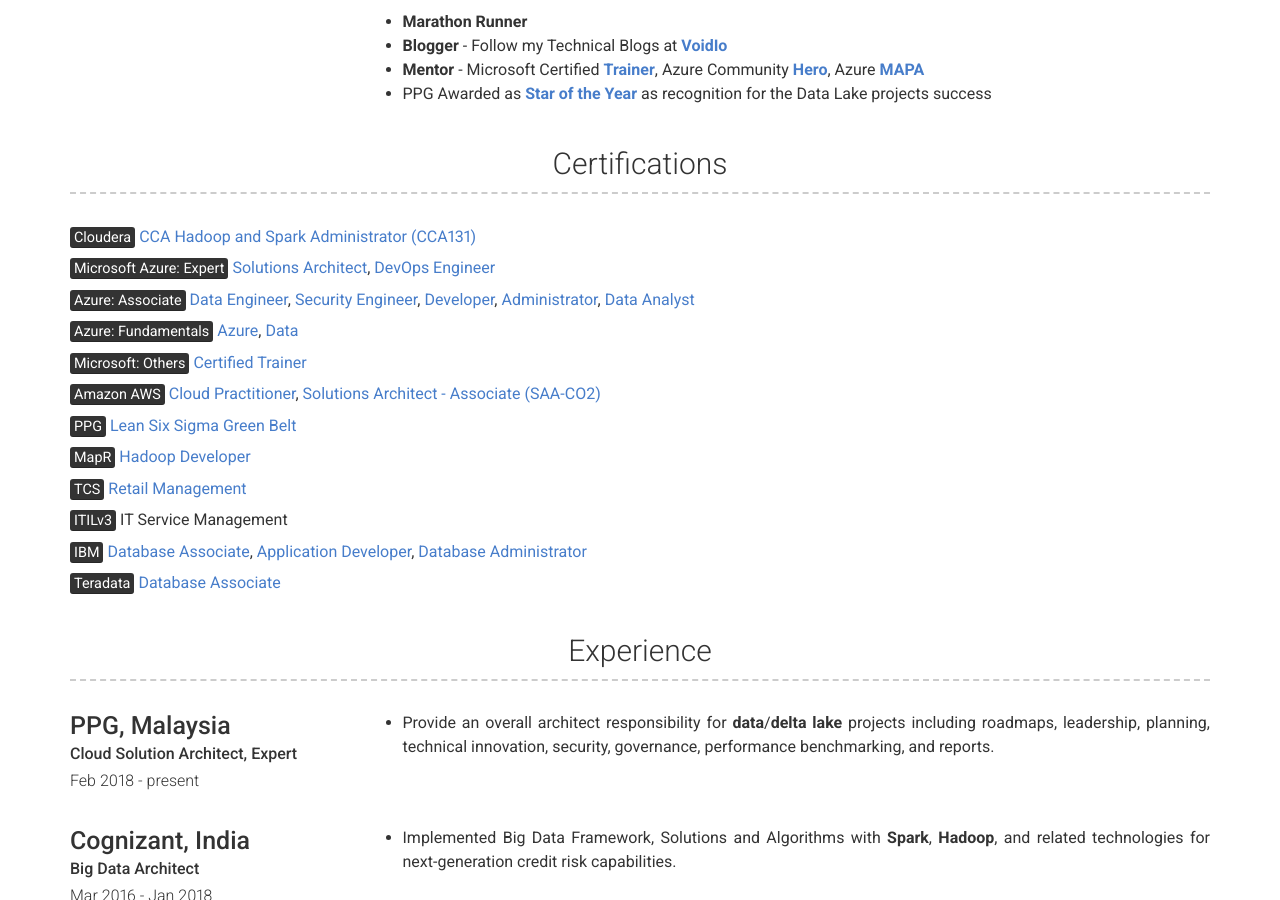
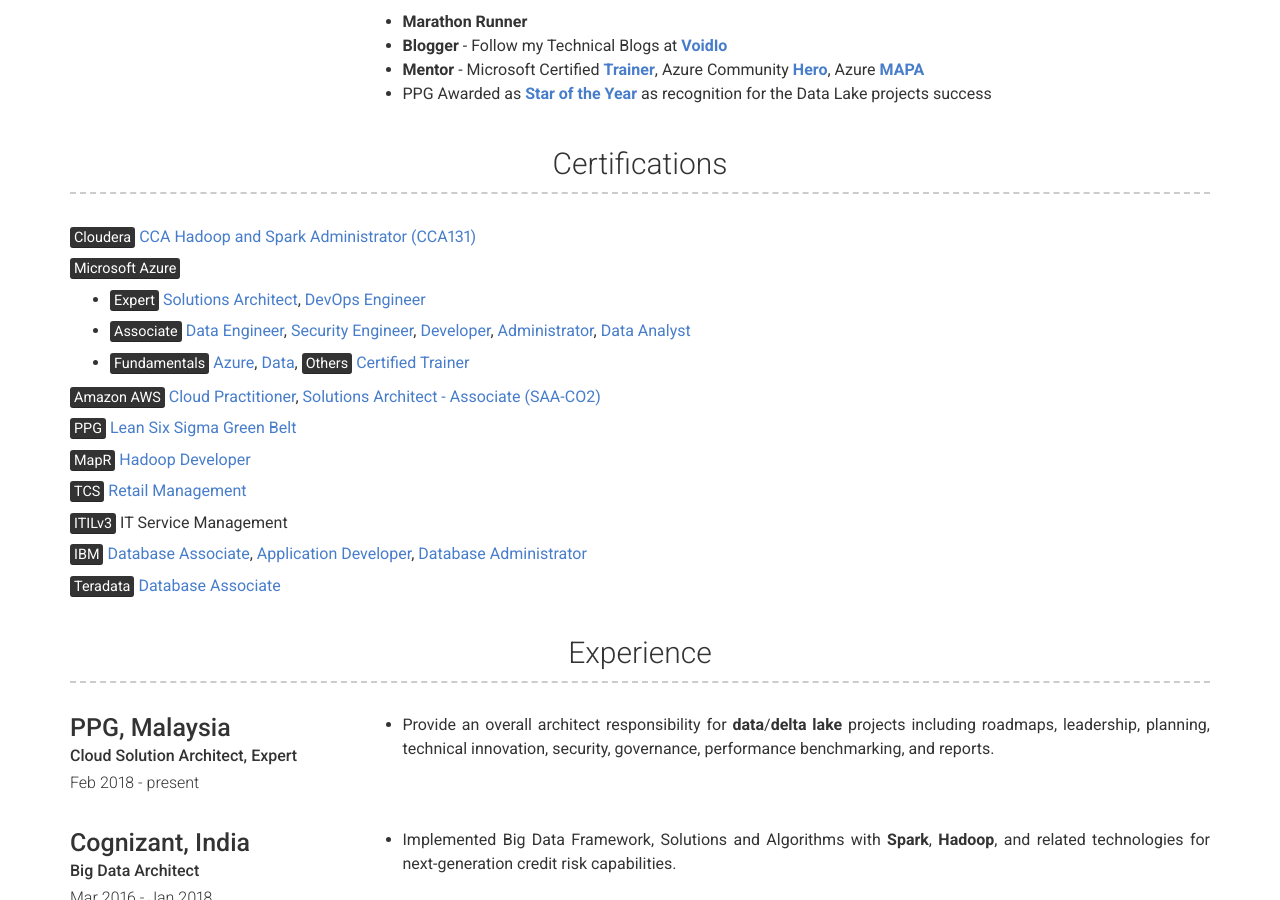
Before and after one commit to mohd-hasnain/mohd-hasnain.github.io, a Jekyll site: the page built from index.md, in a window 1280 px wide and 900 px high, scrolled down 621 px. Built offline with Jekyll 4.4.1, drawn with Linux system fonts in a browser that asks for light colours; nearby versions of some CDN libraries.

Commit message:
Update projects.yml

```diff
--- a/_data/projects.yml
+++ b/_data/projects.yml
@@ -3,19 +3,19 @@
   description: | # this will include new lines to allow paragraphs
       <mark>Cloudera</mark>  [CCA Hadoop and Spark Administrator (CCA131)](assets/main/CCA131.pdf)
 
-      <mark>Microsoft Azure: Expert</mark>  [Solutions Architect](assets/main/Microsoft_Certified_Professional_Certificate_1.pdf),
+      <mark>Microsoft Azure</mark>
+      - <mark>Expert</mark>  [Solutions Architect](assets/main/Microsoft_Certified_Professional_Certificate_1.pdf),
       [DevOps Engineer](assets/main/Microsoft_Certified_Professional_Certificate_0.pdf)
 
-      <mark>Azure: Associate</mark>  [Data Engineer](assets/main/Microsoft_Certified_Professional_Certificate_6.pdf),
+      - <mark>Associate</mark>  [Data Engineer](assets/main/Microsoft_Certified_Professional_Certificate_6.pdf),
       [Security Engineer](assets/main/Microsoft_Certified_Professional_Certificate_3.pdf),
       [Developer](assets/main/Microsoft_Certified_Professional_Certificate_5.pdf),
       [Administrator](assets/main/Microsoft_Certified_Professional_Certificate_4.pdf),
       [Data Analyst](assets/main/Microsoft_Certified_Professional_Certificate_9.pdf)
 
-      <mark>Azure: Fundamentals</mark>  [Azure](assets/main/Microsoft_Certified_Professional_Certificate_2.pdf),
-      [Data](assets/main/Microsoft_Certified_Professional_Certificate_8.pdf)
-
-      <mark>Microsoft: Others</mark>  [Certified Trainer](assets/main/Microsoft_Certified_Professional_Certificate_7.pdf)
+      - <mark>Fundamentals</mark>  [Azure](assets/main/Microsoft_Certified_Professional_Certificate_2.pdf),
+      [Data](assets/main/Microsoft_Certified_Professional_Certificate_8.pdf),
+      <mark>Others</mark>  [Certified Trainer](assets/main/Microsoft_Certified_Professional_Certificate_7.pdf)
 
       <mark>Amazon AWS</mark>  [Cloud Practitioner](assets/main/AWS_Certified_Cloud_Practitioner_certificate.pdf),
       [Solutions Architect - Associate (SAA-CO2)](assets/main/AWS_Certified_Solutions_Architect_Associate.pdf)
```
